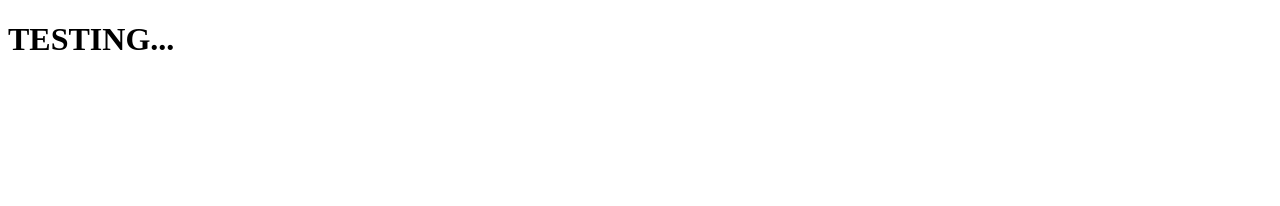
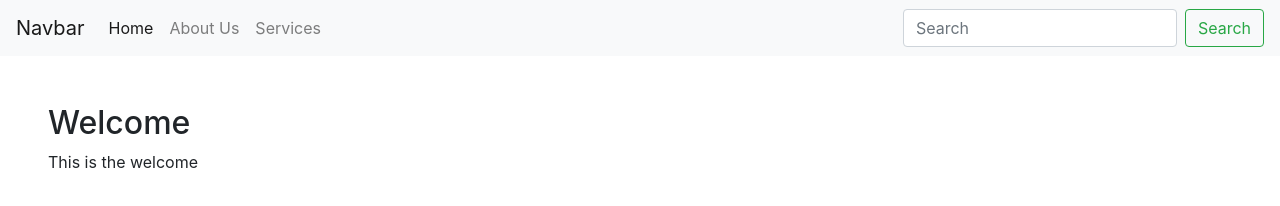
Before and after one commit to MarianneRario/SimpleServer, a website: page index.html in a window 1280 px wide. Drawn offline with nearby package versions, Linux system fonts and the light colour scheme.

Commit message:
add nav bar

```diff
--- a/index.html
+++ b/index.html
@@ -4,9 +4,38 @@
     <meta charset="UTF-8" />
     <meta http-equiv="X-UA-Compatible" content="IE=edge" />
     <meta name="viewport" content="width=device-width, initial-scale=1.0" />
+    <link rel="stylesheet" href="https://stackpath.bootstrapcdn.com/bootstrap/4.3.1/css/bootstrap.min.css" integrity="sha384-ggOyR0iXCbMQv3Xipma34MD+dH/1fQ784/j6cY/iJTQUOhcWr7x9JvoRxT2MZw1T" crossorigin="anonymous">
     <title>Document</title>
   </head>
   <body>
-    <h1>TESTING...</h1>
+    <nav class="navbar navbar-expand-lg navbar-light bg-light">
+      <a class="navbar-brand" href="#">Navbar</a>
+      <button class="navbar-toggler" type="button" data-toggle="collapse" data-target="#navbarSupportedContent" aria-controls="navbarSupportedContent" aria-expanded="false" aria-label="Toggle navigation">
+        <span class="navbar-toggler-icon"></span>
+      </button>
+
+      <div class="collapse navbar-collapse" id="navbarSupportedContent">
+        <ul class="navbar-nav mr-auto">
+          <li class="nav-item active">
+            <a class="nav-link" href="index.html">Home <span class="sr-only">(current)</span></a>
+          </li>
+          <li class="nav-item">
+            <a class="nav-link" href="about.html">About Us <span class="sr-only">(current)</span></a>
+          </li>
+          <li class="nav-item">
+            <a class="nav-link" href="services.html">Services</a>
+          </li>
+        </ul>
+        <form class="form-inline my-2 my-lg-0">
+          <input class="form-control mr-sm-2" type="search" placeholder="Search" aria-label="Search">
+          <button class="btn btn-outline-success my-2 my-sm-0" type="submit">Search</button>
+        </form>
+      </div>
+    </nav>
+
+    <div class="pl-5 pt-5">
+      <h2>Welcome</h2>
+      <p>This is the welcome</p>
+    </div>
   </body>
 </html>
--- a/server.js
+++ b/server.js
@@ -26,6 +26,9 @@ const server = http.createServer((req, res) => {
 
   try {
     stats = fs.lstatSync(fileName); // if the fileName exists, e.g. "/about-us"
+    console.log("URI: ", uri);
+    console.log("File Name: ", fileName);
+    console.log("Stats: ", stats);
   } catch (e) {
     // if it doesnt find the file, just send 404
     res.writeHead(404, { "Content-type": "text/plain" });
@@ -40,6 +43,7 @@ const server = http.createServer((req, res) => {
 
     // create read stream
     var fileStream = fs.createReadStream(fileName); // allow you to open up a file/stream and read the data present in it.
+    console.log("File stream: ", fileStream);
     fileStream.pipe(res); // write the content of fileName to response
   } else if (stats.isDirectory()) {
     res.writeHead(302, { Location: "index.html" });
```
Also changed, not shown: about-us.html (deleted, +0 -12 lines), about.html (added, +40 -0 lines), package.json (+6 -2 lines), services.html (added, +40 -0 lines), 1 other file.
